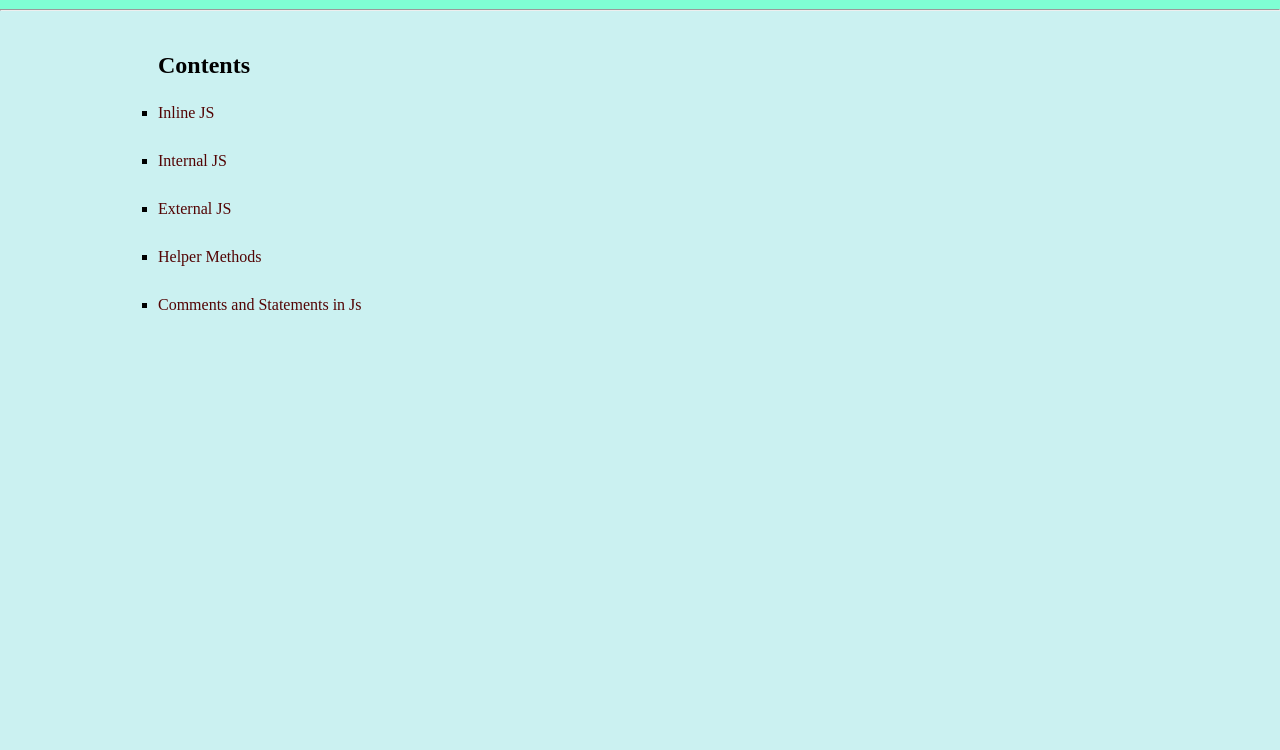
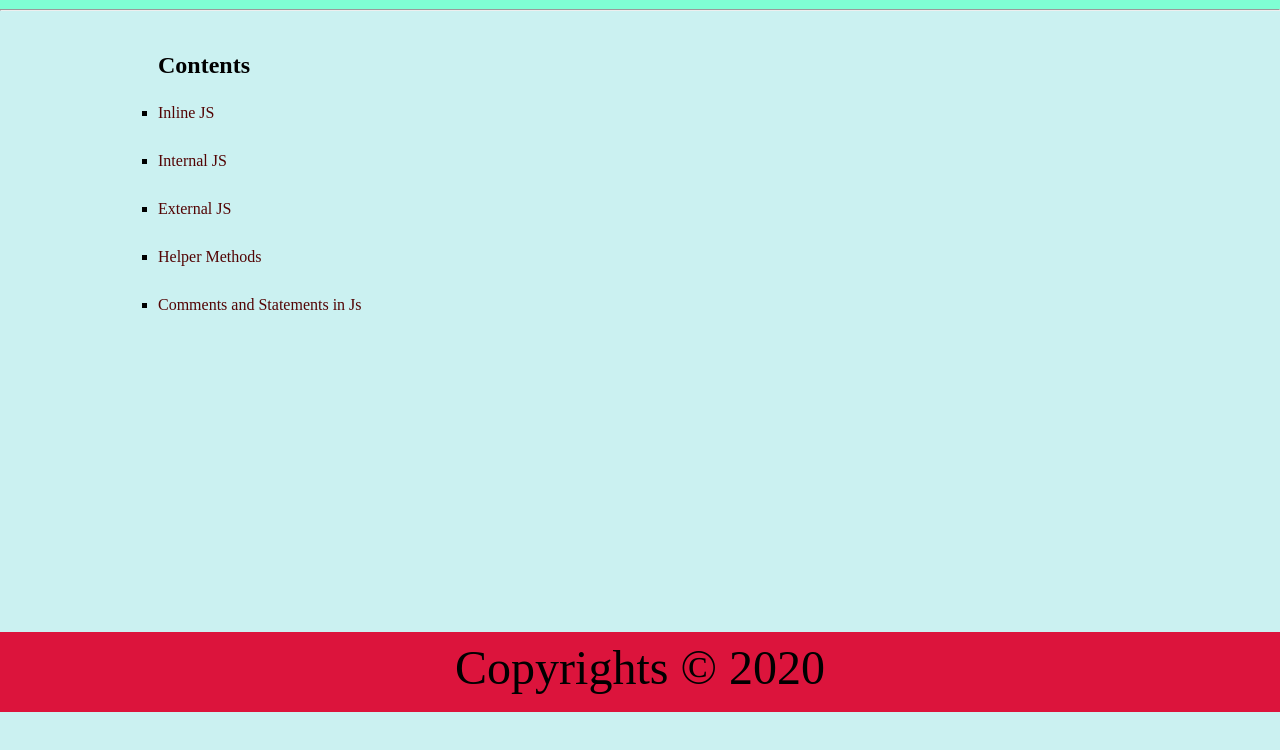
Before and after one commit to webdev-code/javascript, a plain HTML site: page index.html in a window 1280 px wide. Shown: the part 88-838 px from the top of the page. Drawn offline with Linux system fonts and the light colour scheme.

Commit message:
added footer

```diff
--- a/index.html
+++ b/index.html
@@ -37,6 +37,7 @@
         </ul>
       </div>
     </section>
+    <footer class="footer">Copyrights &copy; 2020</footer>
     <script src="./app.js"></script>
   </body>
 </html>
--- a/style.css
+++ b/style.css
@@ -32,3 +32,13 @@ a:hover {
 ul {
   list-style-type: square;
 }
+.footer {
+  position: fixed;
+  bottom: 0;
+  height: 5rem;
+  background-color: crimson;
+  width: 100vw;
+  font-size: 3rem;
+  padding: 0.5rem;
+  text-align: center;
+}
```
